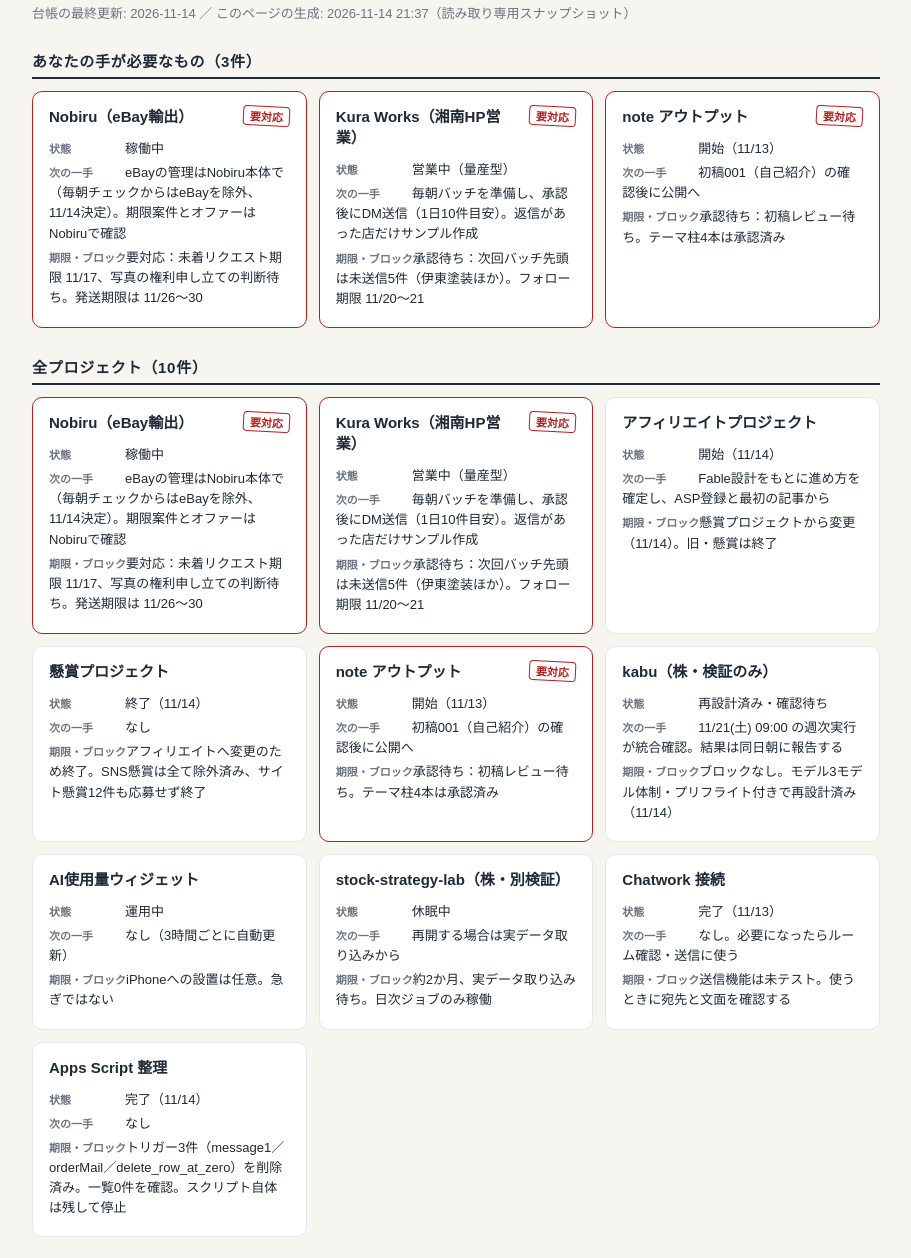
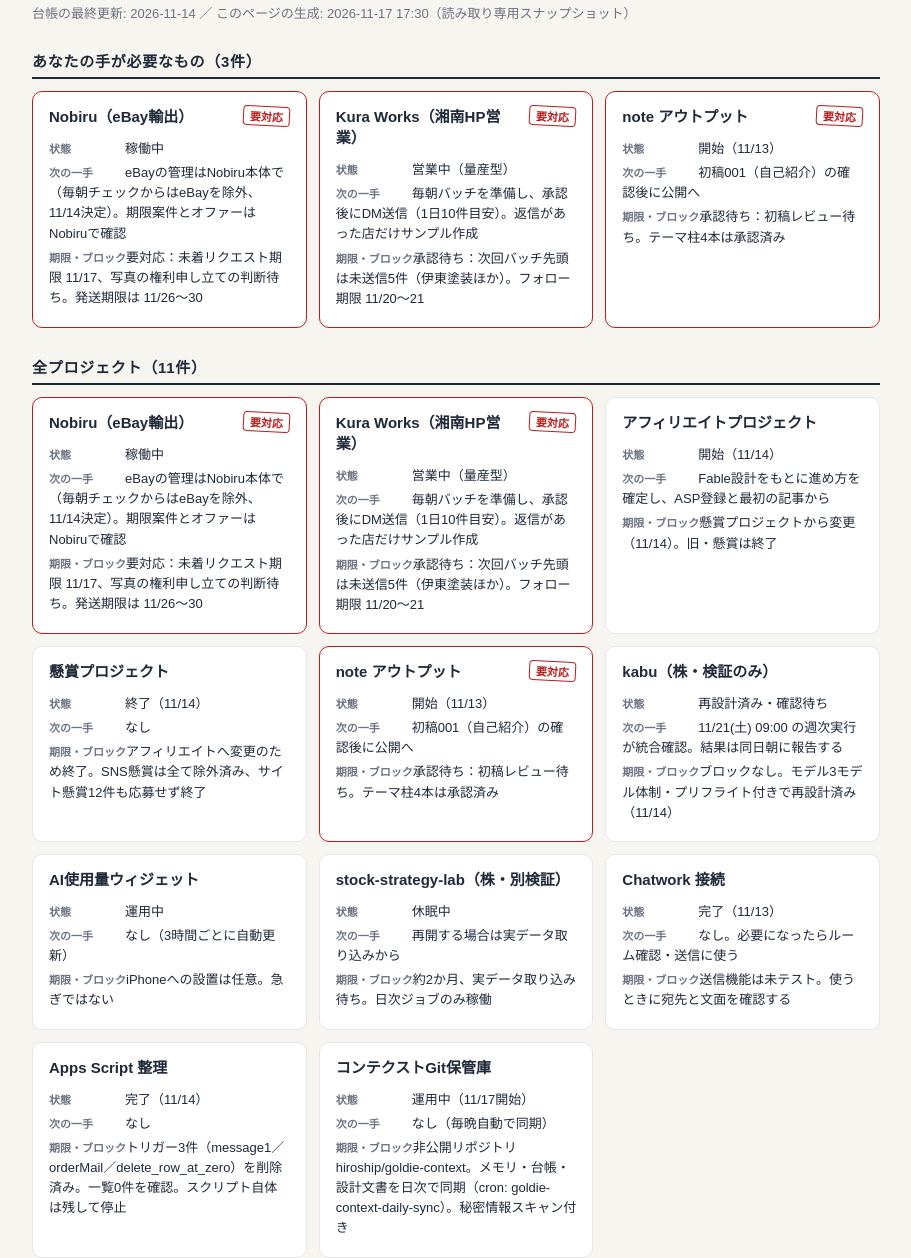
Before and after one commit to hiroship/project-dashboard, a plain HTML site: page index.html in a window 1280 px wide. Shown: the part 57-1315 px from the top of the page, without its empty margins (184-1095 px from the left). Drawn offline with Linux system fonts and the light colour scheme.

Commit message:
Update dashboard snapshot 2026-11-17 17:30

```diff
--- a/index.html
+++ b/index.html
@@ -30,7 +30,7 @@
 <div class="wrap">
 <header>
   <h1>プロジェクト管理</h1>
-  <p>台帳の最終更新: 2026-11-14 ／ このページの生成: 2026-11-14 21:37（読み取り専用スナップショット）</p>
+  <p>台帳の最終更新: 2026-11-14 ／ このページの生成: 2026-11-17 17:30（読み取り専用スナップショット）</p>
 </header>
 <h2>あなたの手が必要なもの（3件）</h2>
 <div class="grid">
@@ -53,7 +53,7 @@
   <p><span class="label">期限・ブロック</span>承認待ち：初稿レビュー待ち。テーマ柱4本は承認済み</p>
 </article>
 </div>
-<h2>全プロジェクト（10件）</h2>
+<h2>全プロジェクト（11件）</h2>
 <div class="grid">
 <article class="card attention">
   <div class="card-head"><h3>Nobiru（eBay輸出）</h3><span class="stamp">要対応</span></div>
@@ -115,6 +115,12 @@
   <p><span class="label">次の一手</span>なし</p>
   <p><span class="label">期限・ブロック</span>トリガー3件（message1／orderMail／delete_row_at_zero）を削除済み。一覧0件を確認。スクリプト自体は残して停止</p>
 </article>
+<article class="card">
+  <div class="card-head"><h3>コンテクストGit保管庫</h3></div>
+  <p class="status"><span class="label">状態</span>運用中（11/17開始）</p>
+  <p><span class="label">次の一手</span>なし（毎晩自動で同期）</p>
+  <p><span class="label">期限・ブロック</span>非公開リポジトリ hiroship/goldie-context。メモリ・台帳・設計文書を日次で同期（cron: goldie-context-daily-sync）。秘密情報スキャン付き</p>
+</article>
 </div>
 <footer>編集は Muse のダッシュボード（Space「プロジェクト管理」）で。台帳: workspace/projects/PROJECTS.md</footer>
 </div>
```
